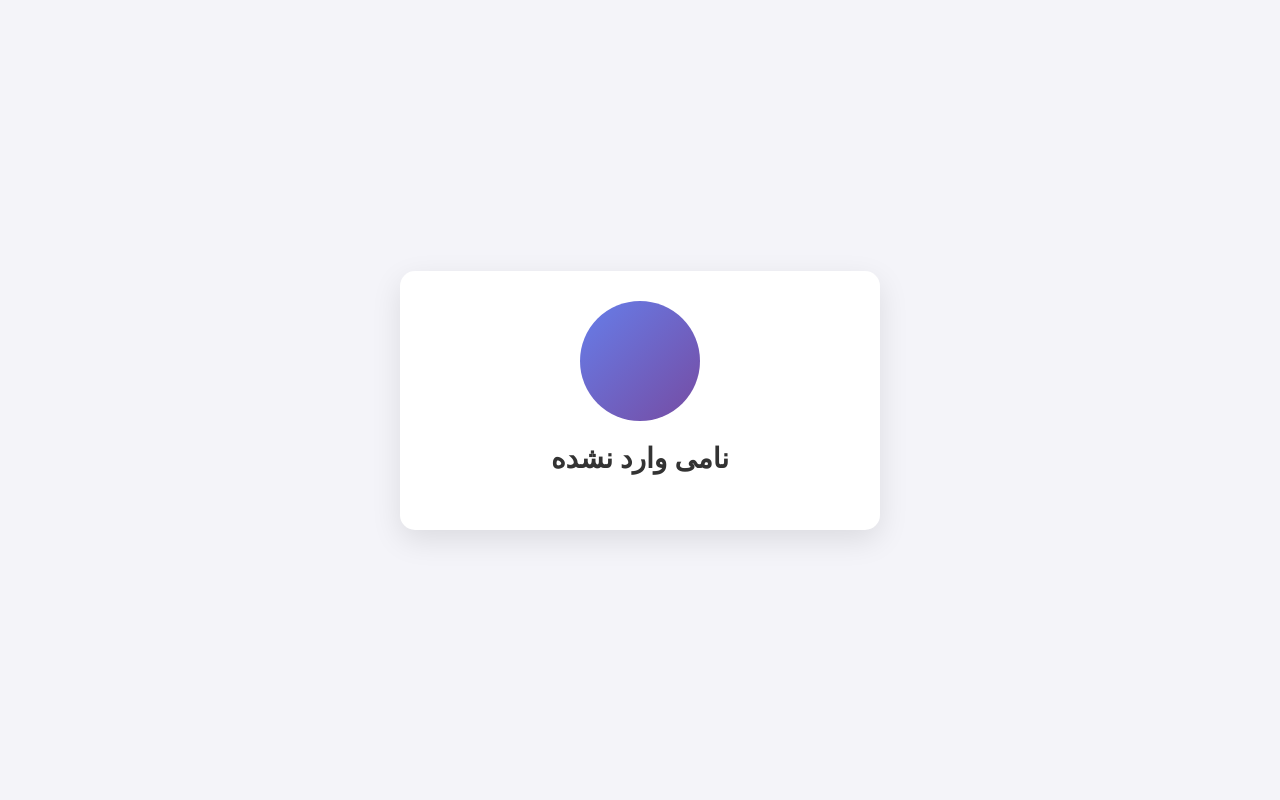
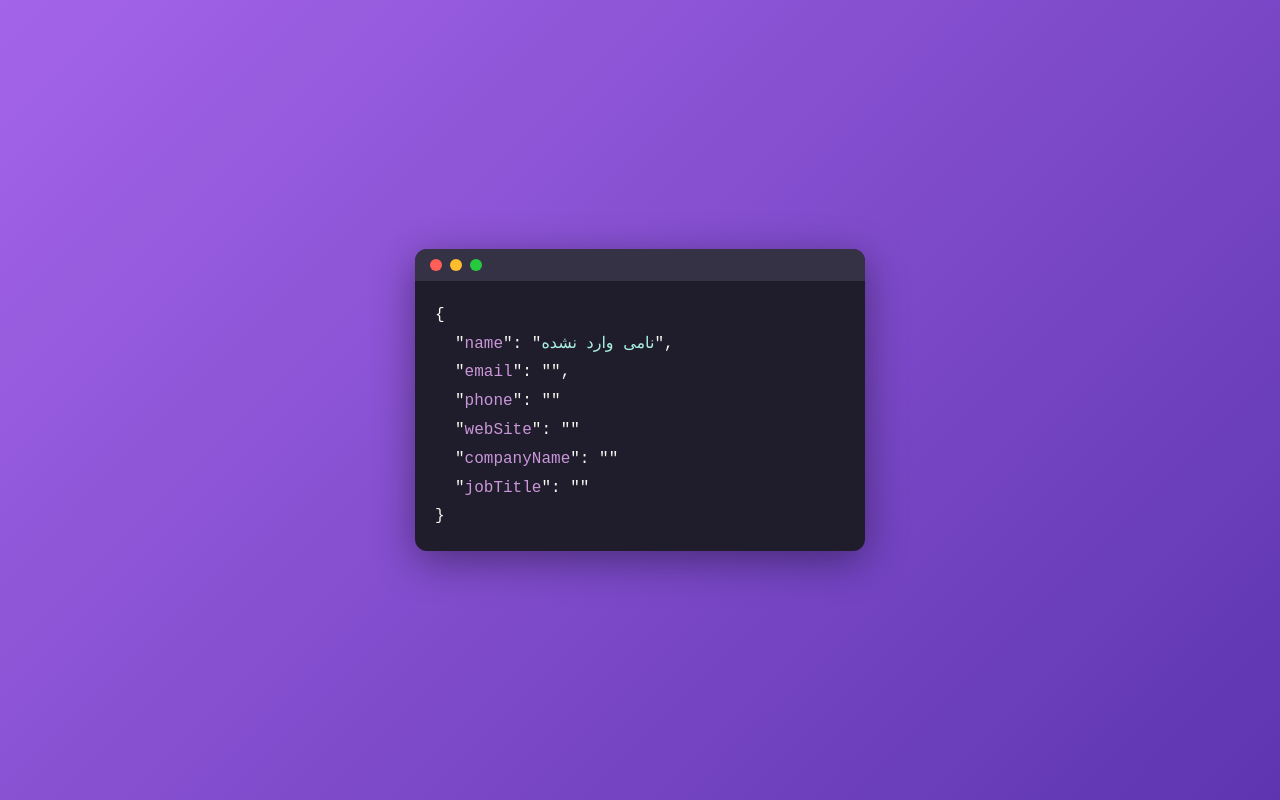
Before and after one commit to TheArtnos/qr-code-generator, a plain HTML site: page vcard.html in a window 1280 px wide. Drawn offline with Linux system fonts and the light colour scheme.

Commit message:
Update vcard.html

```diff
--- a/vcard.html
+++ b/vcard.html
@@ -1,116 +1,91 @@
 <!DOCTYPE html>
-<html lang="fa" dir="rtl">
+<html lang="en" dir="ltr">
   <head>
     <meta charset="UTF-8" />
     <meta name="viewport" content="width=device-width, initial-scale=1.0" />
     <title>کارت ویزیت دیجیتال</title>
     <style>
       body {
-        font-family: -apple-system, BlinkMacSystemFont, "Segoe UI", Roboto,
-          "Helvetica Neue", Arial, sans-serif;
-        background-color: #f4f4f9;
-        color: #333;
+        background: linear-gradient(135deg, #a464e9, #5e35b1);
         display: flex;
         justify-content: center;
         align-items: center;
         min-height: 100vh;
         margin: 0;
+        font-family: "Fira Code", monospace;
+      }
+
+      .code-window {
+        width: 450px;
+        background-color: #1f1d2b;
+        border-radius: 12px;
+        overflow: hidden;
+        box-shadow: 0 10px 40px rgba(0, 0, 0, 0.4);
+      }
+
+      .header {
+        background-color: #353245;
+        padding: 10px 15px;
+        display: flex;
+        gap: 8px;
+      }
+
+      .dot {
+        width: 12px;
+        height: 12px;
+        border-radius: 50%;
+      }
+      .red { background-color: #ff5f56; }
+      .yellow { background-color: #ffbd2e; }
+      .green { background-color: #27c93f; }
+
+      .code-body {
         padding: 20px;
-        box-sizing: border-box;
+        color: #f8f8f2;
+        font-size: 16px;
+        line-height: 1.8;
       }
-      .vcard-container {
-        background-color: #ffffff;
-        padding: 30px;
-        border-radius: 15px;
-        box-shadow: 0 10px 30px rgba(0, 0, 0, 0.1);
-        width: 100%;
-        max-width: 420px;
-        text-align: center;
+
+      .key {
+        color: #c996d9;
       }
-      .profile-pic {
-        width: 120px;
-        height: 120px;
-        border-radius: 50%;
-        margin: 0 auto 20px auto;
-        display: flex;
-        justify-content: center;
-        align-items: center;
-        font-size: 50px;
-        color: #fff;
-        background-image: linear-gradient(135deg, #667eea 0%, #764ba2 100%);
-        font-weight: bold;
+
+      .string {
+        color: #a9f0e1;
       }
-      .vcard-name {
-        font-size: 28px;
-        font-weight: 600;
-        margin: 0;
+
+      .indent {
+        padding-left: 20px;
+        display: block;
+        transition: background-color 150ms ease;
       }
-      .vcard-title {
-        font-size: 18px;
-        color: #666;
-        margin: 5px 0 25px 0;
-      }
-      .info-item {
-        margin: 15px 0;
-        text-align: right;
-      }
-      .info-item strong {
-        font-size: 14px;
-        color: #888;
-        display: block;
-        margin-bottom: 5px;
-      }
-      .info-item a,
-      .info-item span {
-        font-size: 17px;
-        color: #333;
-        text-decoration: none;
-        direction: ltr;
-        display: block;
-        text-align: right;
-      }
-      .info-item a {
-        color: #007bff;
-      }
-      #save-vcf-btn {
-        background-color: #28a745;
-        color: white;
-        padding: 14px 30px;
-        border: none;
-        border-radius: 8px;
-        cursor: pointer;
-        font-size: 17px;
-        font-weight: bold;
-        margin-top: 25px;
-        transition: background-color 0.3s;
-        width: 100%;
-      }
-      #save-vcf-btn:hover {
-        background-color: #218838;
+      .indent:hover {
+        background-color: rgba(255, 255, 255, 0.1);;
       }
     </style>
   </head>
   <body>
-    <div class="vcard-container">
-      <div class="profile-pic" id="profile-initials"></div>
-      <h1 class="vcard-name" id="name-display">در حال بارگذاری...</h1>
-      <p class="vcard-title" id="title-display"></p>
-      <div class="vcard-details">
-        <div id="phone-display" class="info-item" style="display: none">
-          <strong>تلفن</strong>
-        </div>
-        <div id="email-display" class="info-item" style="display: none">
-          <strong>ایمیل</strong>
-        </div>
-        <div id="website-display" class="info-item" style="display: none">
-          <strong>وب‌سایت</strong>
-        </div>
-        <div id="company-display" class="info-item" style="display: none">
-          <strong>شرکت</strong>
-        </div>
+    <div class="code-window">
+      <div class="header">
+        <div class="dot red"></div>
+        <div class="dot yellow"></div>
+        <div class="dot green"></div>
+      </div>
+      <div class="code-body">
+        <span>{</span>
+        <span class="indent">"<span class="key">name</span>": "<span class="string" id="name"></span>",</span>
+        <span class="indent">"<span class="key">email</span>": "<span class="string" id="email"></span>",</span>
+        <span class="indent">"<span class="key">phone</span>": "<span class="string" id="phone"></span>"</span>
+        <span class="indent">"<span class="key">webSite</span>": "<span class="string" id="website"></span>"</span>
+        <span class="indent">"<span class="key">companyName</span>": "<span class="string" id="company"></span>"</span>
+        <span class="indent">"<span class="key">jobTitle</span>": "<span class="string" id="jobTitle"></span>"</span>
+        <span>}</span>
       </div>
     </div>
   </body>
+</html>
+
+
   <script>
     window.addEventListener("DOMContentLoaded", () => {
       const params = new URLSearchParams(window.location.search);
@@ -123,32 +98,30 @@
       const jobTitle = params.get("title") || "";
       const fullName = `${firstName} ${lastName}`.trim();
 
-      document.getElementById("name-display").textContent =
+      document.getElementById("name").textContent =
         fullName || "نامی وارد نشده";
-      const initials = (firstName.charAt(0) + lastName.charAt(0)).toUpperCase();
-      document.getElementById("profile-initials").textContent = initials;
       if (jobTitle)
-        document.getElementById("title-display").textContent = jobTitle;
+        document.getElementById("jobTitle").textContent = jobTitle;
 
       if (phone) {
-        const el = document.getElementById("phone-display");
+        const el = document.getElementById("phone");
         el.style.display = "block";
         el.innerHTML += `<a href="tel:${phone}">${phone}</a>`;
       }
       if (email) {
-        const el = document.getElementById("email-display");
+        const el = document.getElementById("email");
         el.style.display = "block";
         el.innerHTML += `<a href="mailto:${email}">${email}</a>`;
       }
       if (website) {
-        const el = document.getElementById("website-display");
+        const el = document.getElementById("website");
         el.style.display = "block";
-        el.innerHTML += `<a href="https://${website}" target="_blank">${website}</a>`;
+        el.innerHTML += `<a href="${website}" target="_blank">${website}</a>`;
       }
       if (company) {
-        const el = document.getElementById("company-display");
+        const el = document.getElementById("company");
         el.style.display = "block";
-        el.innerHTML += `<span>${company}</span>`;
+        el.innerHTML += `${company}`;
       }
     });
   </script>
```
